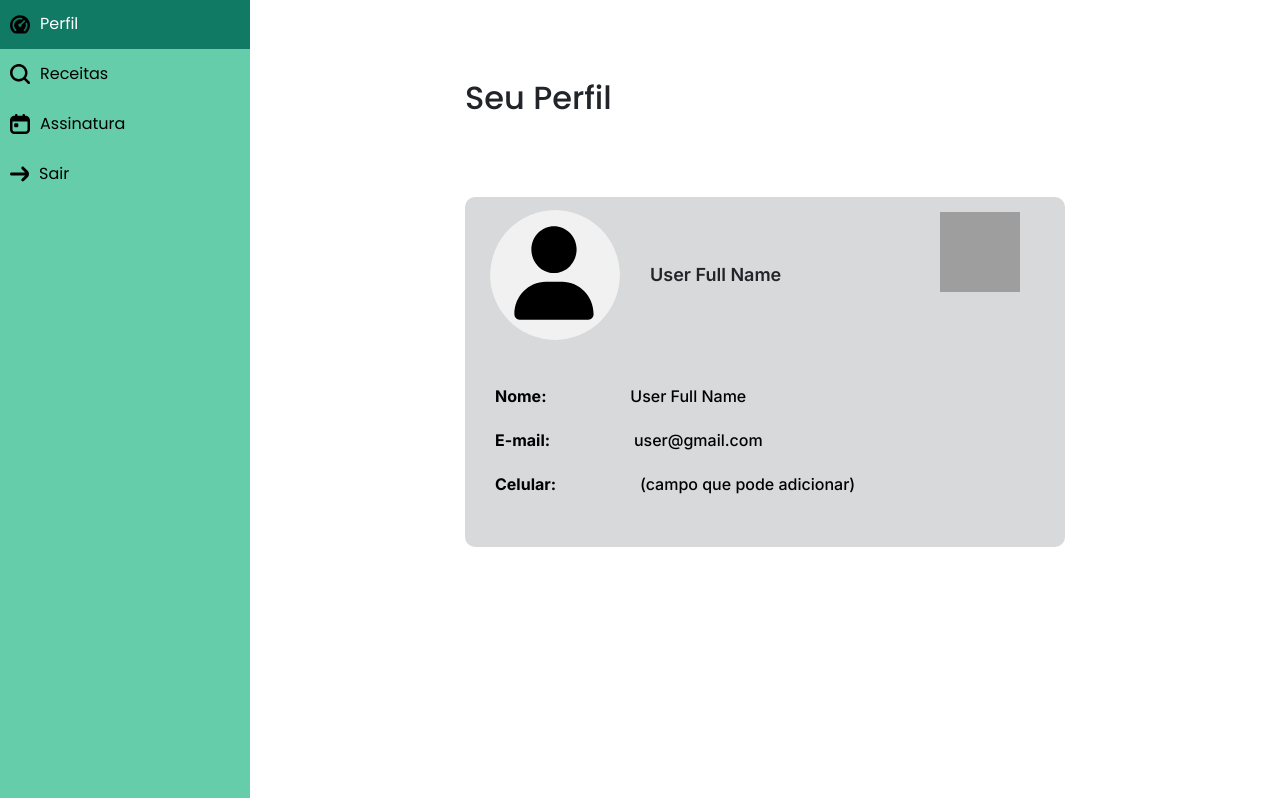
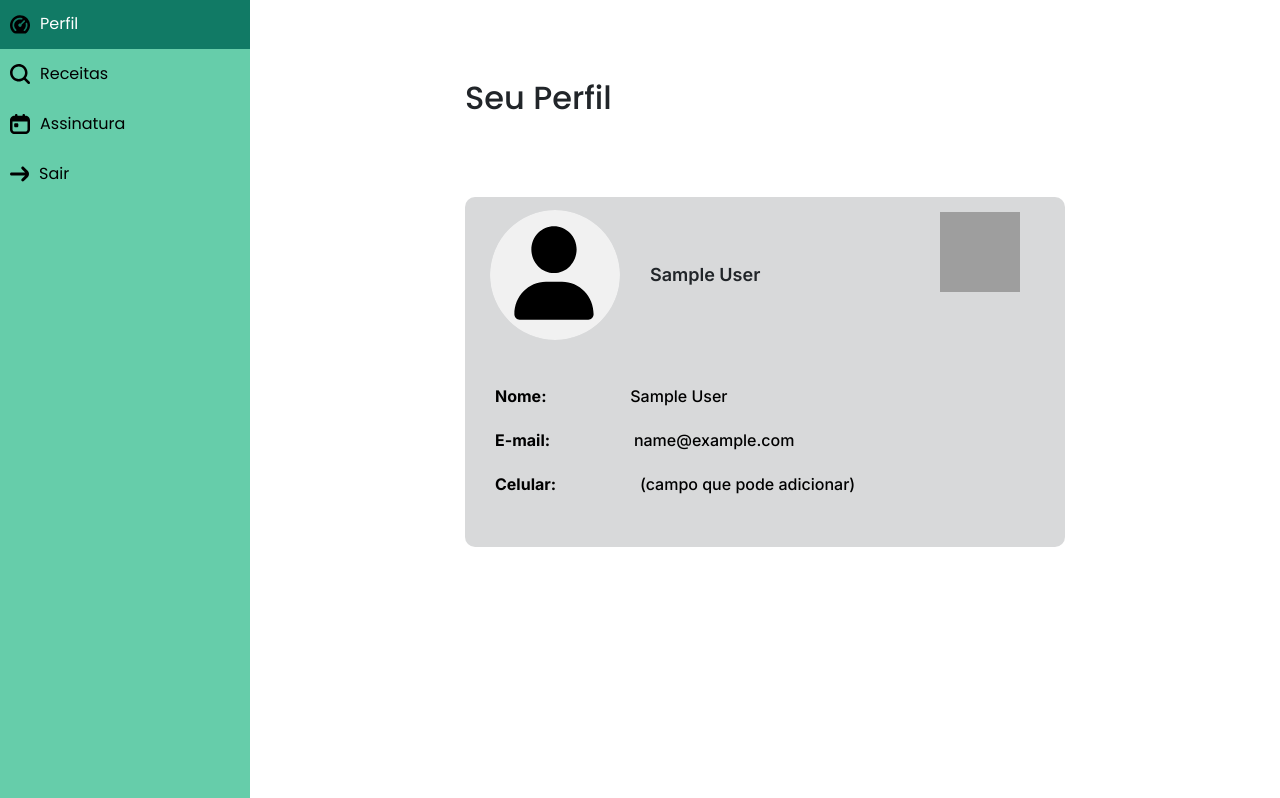
Before and after one commit to MaikonGino/PI_DSM_FATEC_2SEM2024, a Django app: page /Perfil in a window 1280 px wide. Shown: the part 317-1115 px from the top of the page. Run offline with Django 5.2, Linux system fonts and the light colour scheme; the visitor is signed in with stand-in values (Sample User, id 1); grey boxes are pictures that could not be loaded.

Commit message:
Feat: user data is now shown in the profile page

```diff
--- a/BiteWise/BiteWise/core/templates/profile.html
+++ b/BiteWise/BiteWise/core/templates/profile.html
@@ -5,6 +5,7 @@
     <meta charset="UTF-8">
     <meta name="viewport" content="width=device-width, initial-scale=1.0">
     <title>Perfil</title>
+    <link rel="shortcut icon" type="imagex/png" href="{% static 'imgs/bitewise_icon.ico' %}">
     <!--Bootstrap5 CSS-->
     <link rel="stylesheet" href="https://cdn.jsdelivr.net/npm/bootstrap@5.3.0-alpha1/dist/css/bootstrap.min.css">
     <!--Local CSS-->
@@ -17,7 +18,7 @@
                 <a href="{% url 'home' %}"><img src="{% static 'imgs/Logo.svg' %}" alt="Logo" class="nav-logo"></a>
                 <div class="collapse navbar-collapse ms-auto" id="navbarSupportedContent">
                     <div class="dropdown-container" id="dropdown-container">
-                        <a href="{% url 'perfil' %}" class="profile-btn">Usuário</a>
+                        <a href="{% url 'perfil' %}" class="profile-btn">{{ user.name }}</a>
                         <div class="dropdown-icons-wrapper">
                             <img src="{% static 'imgs/user-empty-pfp.svg' %}" alt="profile picture" class="profile-img">
                         </div>
@@ -53,16 +54,16 @@
                 <div class="user-card">
                     <div class="card-header">
                         <div class="name-pfp-wrapper">
-                            <img src="{% static 'imgs/user-empty-pfp.svg' %}" alt="" class="user-pfp">
-                            <label for="" class="user-name">User Full Name</label>
+                            <img src="{% if user.profile_picture %}{{ user.profile_picture }}{% else %}{% static 'imgs/user-empty-pfp.svg' %}{% endif %}" alt="" class="user-pfp">
+                            <label for="" class="user-name">{{ user.name }}</label>
                         </div>
                         <img src="{% static 'imgs/Logo2.svg' %}" alt="" class="bitewise-logo">
                     </div>
 
                     <div class="user-information">
-                        <label class="data-title">Nome: <span class="user-data">User Full Name</span></label>
-                        <label for="" class="data-title">E-mail: <span class="user-data">user@gmail.com</span></label>
-                        <label for="" class="data-title">Celular: <span class="user-data">(campo que pode adicionar)</span></label>
+                        <label class="data-title">Nome: <span class="user-data">{{ user.name }}</span></label>
+                        <label for="" class="data-title">E-mail: <span class="user-data">{{ user.email }}</span></label>
+                        <label for="" class="data-title">Celular: <span class="user-data">{{ user.phone|default:"(campo que pode adicionar)" }}</span></label>
                     </div>
                 </div>
             </section>
```
